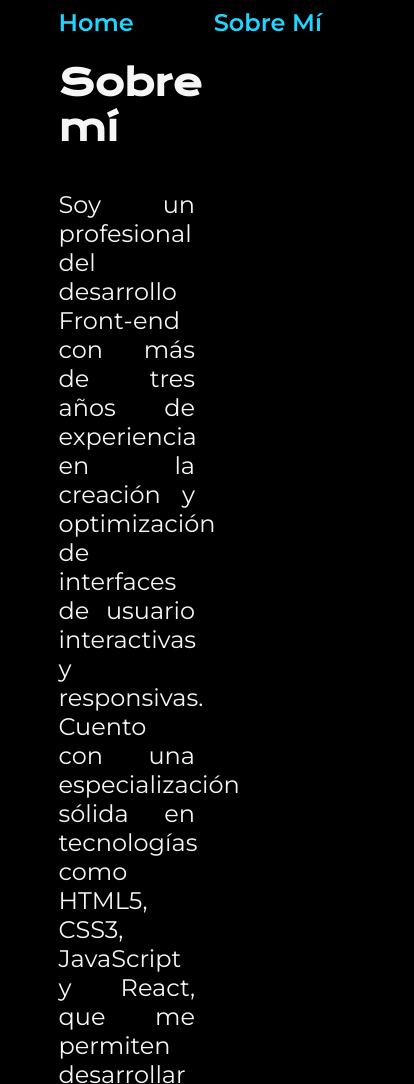
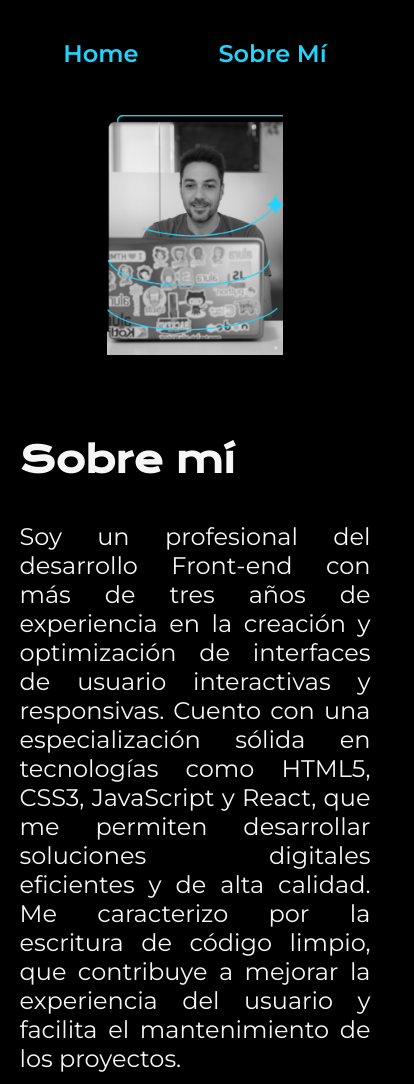
Before and after one commit to cris959/portafolio, a plain HTML site: page about.html in a window 390 px wide. Shown: the top 1084 px of the page, 414 px wide, since content can reach past the window. Drawn offline with nearby package versions, Linux system fonts and the light colour scheme.

Commit message:
finalizando responsive

```diff
--- a/about.html
+++ b/about.html
@@ -5,7 +5,8 @@
     <meta charset="UTF-8">
     <meta name="viewport" content="width=device-width, initial-scale=1.0">
     <title>Sobre Mí</title>
-      <link rel="stylesheet" href="styles/style.css">
+    <link rel="stylesheet" href="styles/style.css">
+    <link rel="stylesheet" href="styles/responsive.css">
 </head>
 
 <body>
--- /dev/null
+++ b/styles/responsive.css
@@ -0,0 +1,34 @@
+
+/* Media Queries para responsividad */
+
+@media (max-width: 1200px) {
+
+    .header {
+        padding: 10%;
+    }
+
+    .header_menu {
+        justify-content: center;
+    }
+
+    .presentacion {
+        flex-direction: column-reverse;
+        text-align: center;
+        padding: 5%;
+    }
+
+    .presentacion_contenido {
+        width: auto;
+    }
+
+}
+
+@media(max-width: 768px) {
+    .presentacion {
+        padding: 2% 5%;
+    }
+    .presentacion_contenido {
+        width: auto;
+        max-width: 100%;
+    }
+}
--- a/styles/style.css
+++ b/styles/style.css
@@ -177,3 +177,37 @@ h3 {
 .cv-icon img {
     width: 30px; /* Aumenta el tamaño, puedes ajustar el valor */
 }
+
+/* Media Queries para responsividad */
+
+@media (max-width: 1200px) {
+
+    .header {
+        padding: 10%;
+    }
+
+    .header_menu {
+        justify-content: center;
+    }
+
+    .presentacion {
+        flex-direction: column-reverse;
+        text-align: center;
+        padding: 5%;
+    }
+
+    .presentacion_contenido {
+        width: auto;
+    }
+
+}
+
+@media(max-width: 768px) {
+    .presentacion {
+        padding: 2% 5%;
+    }
+    .presentacion_contenido {
+        width: auto;
+        max-width: 100%;
+    }
+}
```
Also changed, not shown: curriculum.html (+1 -0 lines), index.html (+1 -0 lines).
